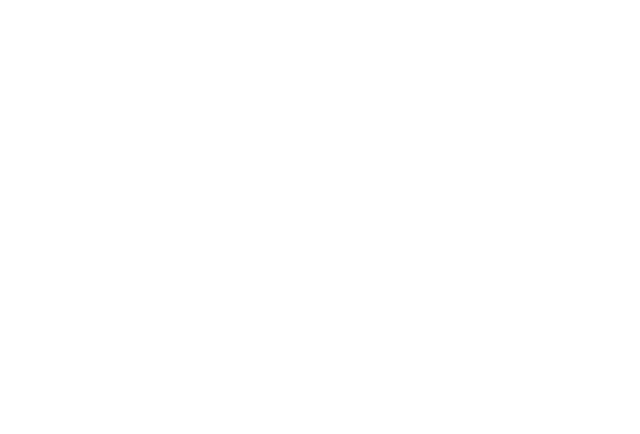
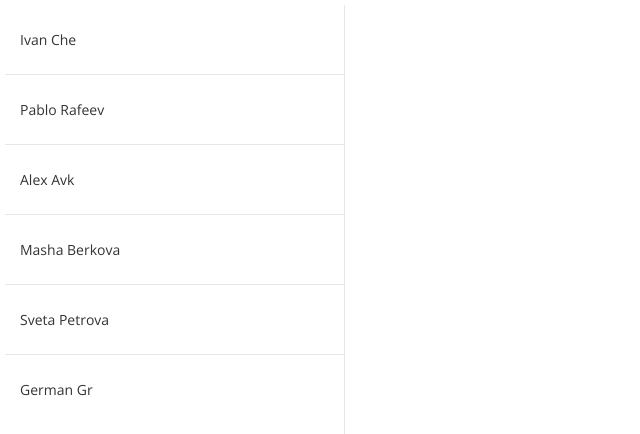
Before and after one commit to RafinadOS/alllo, a website: page index.html in a window 1280 px wide. Shown: the top 434 px of the page, without its empty margins (0-640 px from the left). Drawn offline with nearby package versions, Linux system fonts and the light colour scheme.

Commit message:
добавлены колонка с юзерами

```diff
--- a/app/js/core.js
+++ b/app/js/core.js
@@ -31,5 +31,8 @@ function createElemenet(tag, param)
         }
     }
 
+    if(param.text)
+        element.innerText = param.text;
+
     return element;
 }
--- a/app/js/userlist.js
+++ b/app/js/userlist.js
@@ -7,7 +7,8 @@ function UserList(options)
     this.targetNode = options.targetNode;
     this.layout = {
         container: null
-    }
+    };
+    this.loadData(options);
 }
 
 UserList.prototype =
@@ -16,27 +17,48 @@ UserList.prototype =
     {
         options = options || {};
 
+        var user = new UserListItem(options);
+        user.userList = this;
+
+        this.users.push(user);
+    },
+
+    loadData: function(json)
+    {
+        json.users.forEach(function(item) {
+            this.addUser(item);
+        }, this);
     },
 
     getListWrapper: function()
     {
-        if(!this.layout.contaier)
+        if(!this.layout.container)
         {
-            this.layout.contaier = createElemenet('div')
+            this.layout.container = createElemenet('div',
+            {
+                class: 'user-list'
+            })
         };
 
-        return this.layout.contaier;
+        return this.layout.container;
     },
 
     draw: function()
     {
-        console.log(this.options.users)
+        var docFragment = document.createDocumentFragment();
+
+        for (var user in this.users)
+        {
+            docFragment.appendChild(this.users[user].render());
+        }
+
+        this.getListWrapper().appendChild(docFragment);
         this.targetNode.appendChild(this.getListWrapper());
     }
 };
 
 
-function UserListUser(options)
+function UserListItem(options)
 {
     this.id = options.id;
     this.name = options.name;
@@ -46,13 +68,17 @@ function UserListUser(options)
     }
 }
 
-UserListUser.prototype =
+UserListItem.prototype =
 {
     getNameNode: function()
     {
         if(!this.layout.name)
         {
-            this.layout.name = createElemenet('div')
+            this.layout.name = createElemenet('div',
+            {
+                class: 'user-list-item-name',
+                text: this.name
+            })
         }
 
         return this.layout.name;
@@ -62,9 +88,13 @@ UserListUser.prototype =
         if(!this.layout.container)
         {
             this.layout.container = createElemenet('div', {
-                id: this.id
+                id: this.id,
+                class: 'user-list-item'
             });
+
+            this.layout.container.appendChild(this.getNameNode());
         }
+
         return this.layout.container;
     }
 }
--- a/gulpfile.js
+++ b/gulpfile.js
@@ -15,7 +15,7 @@ gulp.task('connect', function() {
 
 // concat css
 gulp.task('concat-css', function () {
-   return gulp.src('css/*.css')
+   return gulp.src('css/style.css')
    .pipe(concatCss('style.css'))
    .pipe(gulp.dest('app/css'))
    .pipe(connect.reload());
@@ -30,7 +30,7 @@ gulp.task('html', function() {
 
 // less compilation
 gulp.task('less', function () {
-   return gulp.src('less/*.less')
+   return gulp.src('less/style.less')
    .pipe(less({
       paths: [ path.join(__dirname, 'less', 'includes') ]
    }))
--- a/index.html
+++ b/index.html
@@ -8,11 +8,14 @@
 	<link rel="stylesheet" href="./css/style.css">
 </head>
 <body>
-<div id="users" class="area-list area-list-users"></div>
-<div id="chat" class="area-list area-list-chat"></div>
+
+<div class="area-wrapper">
+	<div id="users" class="area-list area-list--users"></div>
+	<div id="chat" class="area-list area-list--chat"></div>
+</div>
+
 <script src="./js/core.js"></script>
 <script src="./js/userlist.js"></script>
-
 
 <script>
 var users = new UserList({
@@ -29,13 +32,22 @@ var users = new UserList({
 		{
 			id: 'zsh82x',
 			name: 'Alex Avk'
+		},
+		{
+			id: 'x2mm42u0',
+			name: 'Masha Berkova'
+		},
+		{
+			id: 'x42n8',
+			name: 'Sveta Petrova'
+		},
+		{
+			id: 'zm2x9n20',
+			name: 'German Gr'
 		}
 	]
 });
 users.draw();
 </script>
-
-<style>
-</style>
 </body>
 </html>
--- a/js/core.js
+++ b/js/core.js
@@ -31,5 +31,8 @@ function createElemenet(tag, param)
         }
     }
 
+    if(param.text)
+        element.innerText = param.text;
+
     return element;
 }
--- a/js/userlist.js
+++ b/js/userlist.js
@@ -7,7 +7,8 @@ function UserList(options)
     this.targetNode = options.targetNode;
     this.layout = {
         container: null
-    }
+    };
+    this.loadData(options);
 }
 
 UserList.prototype =
@@ -16,27 +17,48 @@ UserList.prototype =
     {
         options = options || {};
 
+        var user = new UserListItem(options);
+        user.userList = this;
+
+        this.users.push(user);
+    },
+
+    loadData: function(json)
+    {
+        json.users.forEach(function(item) {
+            this.addUser(item);
+        }, this);
     },
 
     getListWrapper: function()
     {
-        if(!this.layout.contaier)
+        if(!this.layout.container)
         {
-            this.layout.contaier = createElemenet('div')
+            this.layout.container = createElemenet('div',
+            {
+                class: 'user-list'
+            })
         };
 
-        return this.layout.contaier;
+        return this.layout.container;
     },
 
     draw: function()
     {
-        console.log(this.options.users)
+        var docFragment = document.createDocumentFragment();
+
+        for (var user in this.users)
+        {
+            docFragment.appendChild(this.users[user].render());
+        }
+
+        this.getListWrapper().appendChild(docFragment);
         this.targetNode.appendChild(this.getListWrapper());
     }
 };
 
 
-function UserListUser(options)
+function UserListItem(options)
 {
     this.id = options.id;
     this.name = options.name;
@@ -46,13 +68,17 @@ function UserListUser(options)
     }
 }
 
-UserListUser.prototype =
+UserListItem.prototype =
 {
     getNameNode: function()
     {
         if(!this.layout.name)
         {
-            this.layout.name = createElemenet('div')
+            this.layout.name = createElemenet('div',
+            {
+                class: 'user-list-item-name',
+                text: this.name
+            })
         }
 
         return this.layout.name;
@@ -62,9 +88,13 @@ UserListUser.prototype =
         if(!this.layout.container)
         {
             this.layout.container = createElemenet('div', {
-                id: this.id
+                id: this.id,
+                class: 'user-list-item'
             });
+
+            this.layout.container.appendChild(this.getNameNode());
         }
+
         return this.layout.container;
     }
 }
--- a/less/style.less
+++ b/less/style.less
@@ -1,25 +1,11 @@
-@import "_fonts.less";
+@import url('https://fonts.googleapis.com/css?family=Open+Sans:400,700');
 @import "_reset.less";
-
 
 .clear() {
 	clear: both;
 	display: block;
 	overflow: hidden;
 }
-
-.radius(@rds: 5px) {
-	-webkit-border-radius: @rds;
-	-moz-border-radius: @rds;
-	border-radius: @rds;
-}
-
-.transition(@trns: .1s) {
-	-webkit-transition: @trns;
-	-moz-transition: @trns;
-	transition: @trns;
-}
-
 
 *, *:after, *:before {
 	-webkit-box-sizing: border-box;
@@ -30,4 +16,25 @@
 html,body {
 	margin: 0;
 	padding: 0;
+	width: 100%;
+	height: 100%;
+	font-family: 'Open Sans', sans-serif;
 }
+
+.area-wrapper {
+	display: flex;
+	width: 100%;
+	height: 100%;
+	overflow: hidden;
+}
+
+.area-list {
+	flex: 1;
+	position: relative;
+	&--users {
+		flex: 1;
+		max-width: 350px;
+	}
+}
+
+@import "userlist.less";
--- /dev/null
+++ b/less/userlist.less
@@ -0,0 +1,44 @@
+@borderColor:   #e6e6e6;
+
+.user-list {
+    position: absolute;
+    left: 5px;
+    right: 5px;
+    top: 5px;
+    bottom: 5px;
+    background: #fff;
+    &:before {
+        content: '';
+        position: absolute;
+        width: 1px;
+        top: 0;
+        bottom: 0;
+        right: 0;
+        background: @borderColor;
+    }
+    &-item {
+        display: block;
+        position: relative;
+        padding: 25px 15px;
+        border-top: 1px solid @borderColor;
+        transition: .3s;
+        cursor: pointer;
+        &:hover {
+            background: #fff;
+        }
+        &:first-child {
+            border: none;
+        }
+        &-name {
+            display: block;
+            padding: 0;
+            font-size: 14px;
+            color: #333;
+            transition: .1s;
+        }
+    }
+}
+
+.user-list-item:hover .user-list-item-name {
+    padding-left: 7px;
+}
```
Also changed, not shown: app/index.html (+18 -6 lines), app/css/style.css, css/_fonts.css (deleted), css/_reset.css (deleted), css/style.css.
